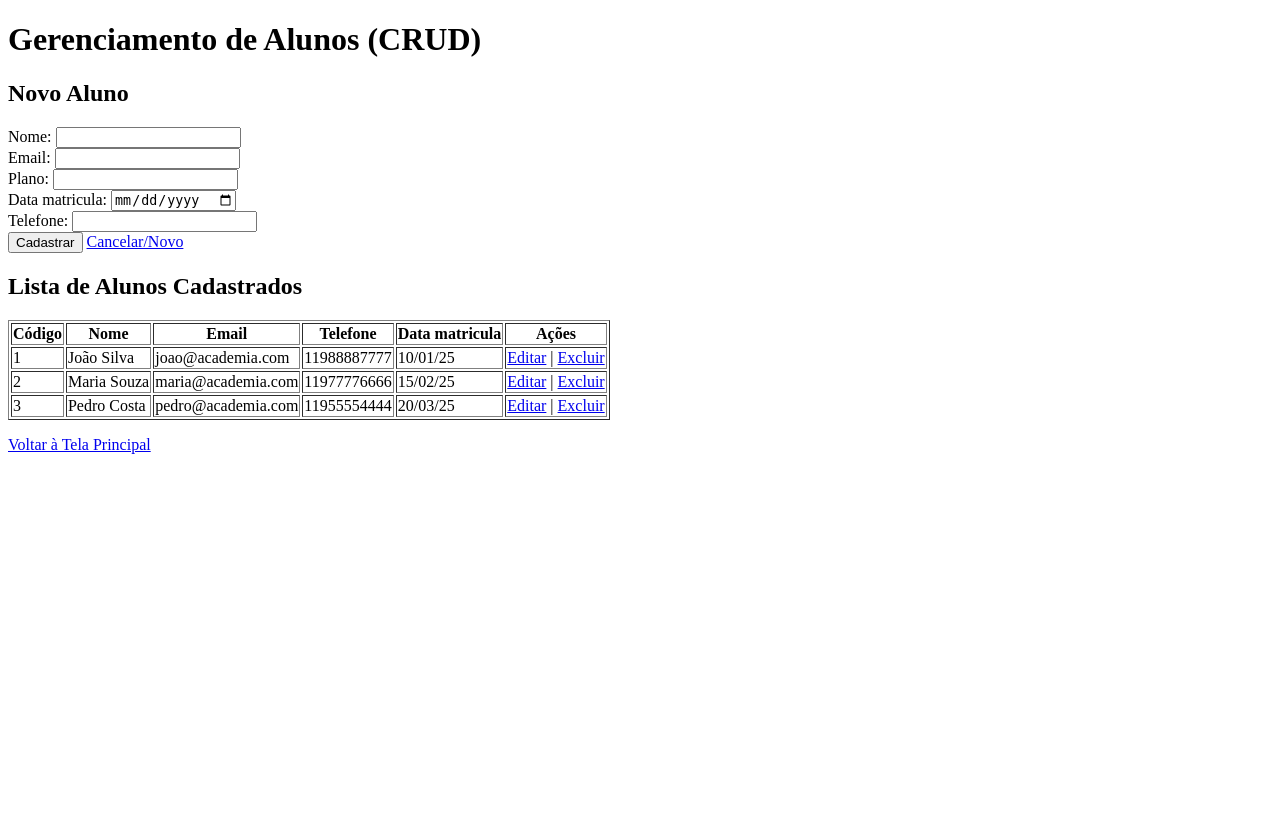
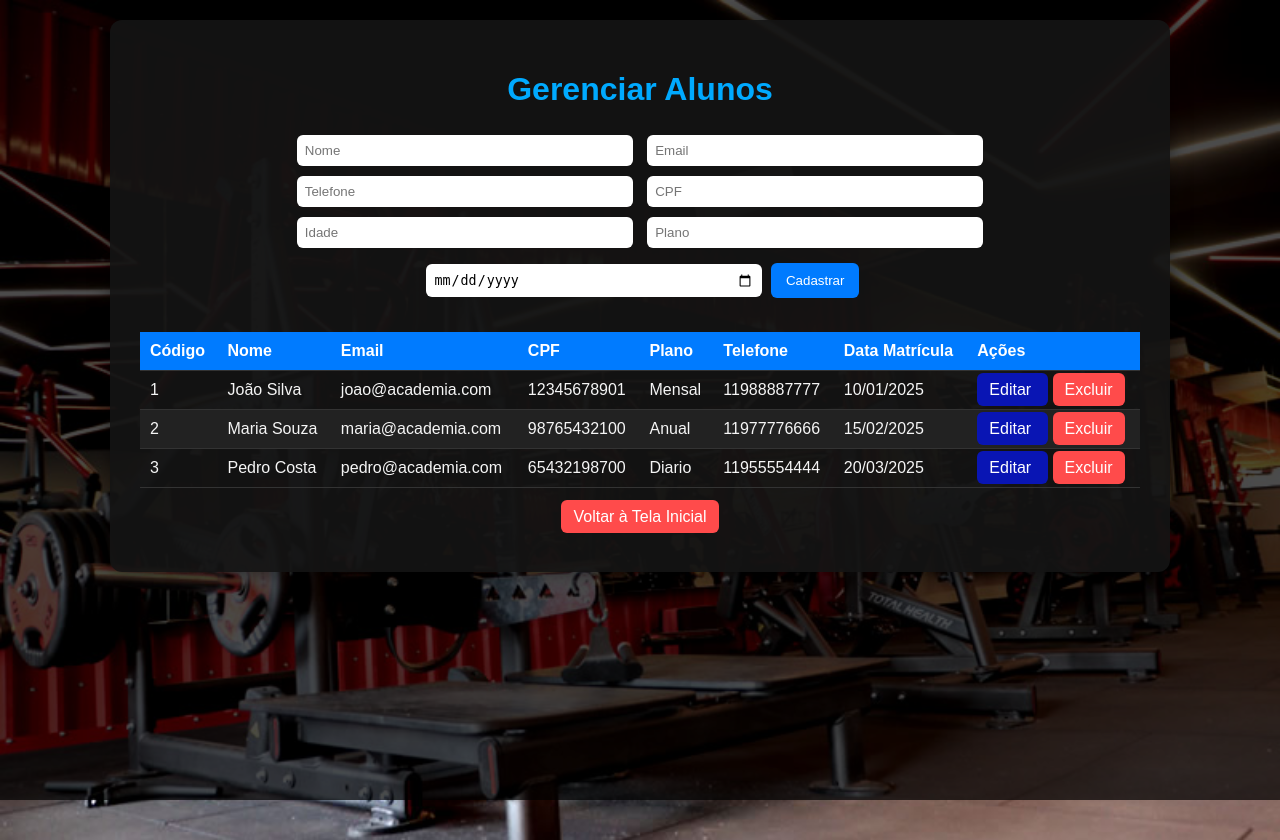
Before and after one commit to rafascampelo/sistema_academia, a PHP site: page /aluno_crud.php in a window 1280 px wide. Before the commit the page ends 454 px from the top, so only its background shows below. Run offline with PHP 8.4, Linux system fonts and the light colour scheme; the visitor is signed in with stand-in values (Sample User, id 1); data comes from the database, SQL or seed files in the repository.

Commit message:
subindo erro em aluno_view.php

```diff
--- a/index.php
+++ b/index.php
@@ -42,13 +42,13 @@ $stats = (new Estatisticas())->getVisaoGeral();
       <?php endif; ?>
 
       <?php if (is_supervisor() && !is_adm()): ?>
-        <a href="aluno_view.php" class="bg-indigo-600 hover:bg-indigo-700 hover:scale-[1.02] transform transition rounded-xl p-6 text-white font-semibold text-center shadow-lg flex flex-col items-center justify-center gap-2">
+        <a href="views/aluno_view.php" class="bg-indigo-600 hover:bg-indigo-700 hover:scale-[1.02] transform transition rounded-xl p-6 text-white font-semibold text-center shadow-lg flex flex-col items-center justify-center gap-2">
           <svg xmlns="http://www.w3.org/2000/svg" class="h-10 w-10 text-white" fill="none" viewBox="0 0 24 24" stroke="currentColor">
             <path stroke-linecap="round" stroke-linejoin="round" stroke-width="2" d="M15 17h5l-1.405-1.405A2.032 2.032 0 0118 14.158V11a6 6 0 10-12 0v3.159c0 .538-.214 1.055-.595 1.436L4 17h5m6 0v1a3 3 0 11-6 0v-1m6 0H9" />
           </svg>
           Visualizar Alunos
         </a>
-        <a href="produto_view.php" class="bg-emerald-600 hover:bg-emerald-700 hover:scale-[1.02] transform transition rounded-xl p-6 text-white font-semibold text-center shadow-lg flex flex-col items-center justify-center gap-2">
+        <a href="views/produto_view.php" class="bg-emerald-600 hover:bg-emerald-700 hover:scale-[1.02] transform transition rounded-xl p-6 text-white font-semibold text-center shadow-lg flex flex-col items-center justify-center gap-2">
           <svg xmlns="http://www.w3.org/2000/svg" class="h-10 w-10 text-white" fill="none" viewBox="0 0 24 24" stroke="currentColor">
             <path stroke-linecap="round" stroke-linejoin="round" stroke-width="2" d="M3 3h18v18H3V3z" />
           </svg>
--- /dev/null
+++ b/scripts/scriptAlunoList.js
@@ -0,0 +1,10 @@
+window.addEventListener("DOMContentLoaded", () => {
+  const container = document.getElementById("container");
+  setTimeout(() => container.classList.add("show"), 50);
+
+  document.getElementById("voltar").addEventListener("click", (e) => {
+    e.preventDefault();
+    container.classList.add("exit");
+    setTimeout(() => (window.location.href = "index.php"), 600);
+  });
+});
--- /dev/null
+++ b/styles/aluno.css
@@ -0,0 +1,132 @@
+
+body {
+    font-family: Arial, sans-serif;
+    margin: 0;
+    min-height: 100vh;
+    padding: 20px 0;
+    display: flex;
+    justify-content: center;
+    align-items: flex-start;
+    color: #f5f5f5;
+    background: url('../assets/fundo.jpg') no-repeat center center fixed;
+    background-size: cover;
+    overflow: hidden;
+}
+
+body::before {
+    content: "";
+    position: fixed;
+    top:0; left:0;
+    width:100%; height:100%;
+    background: rgba(0,0,0,0.7);
+    z-index: -1;
+}
+
+.container {
+    background: rgba(20,20,20,0.92);
+    padding: 30px;
+    border-radius: 12px;
+    box-shadow: 0 0 20px rgba(0,0,0,0.5);
+    width: 90%;
+    max-width: 1000px;
+    transform: translateY(50px);
+    opacity: 0;
+    transition: transform 0.6s ease, opacity 0.6s ease;
+}
+
+.container.show {
+    transform: translateY(0);
+    opacity: 1;
+}
+
+.container.exit {
+    transform: translateY(-150%);
+    opacity: 0;
+}
+
+h1 {
+    color: #00aaff;
+    text-align: center;
+}
+
+form {
+    margin-bottom: 30px;
+    text-align: center;
+}
+
+form input, form select {
+    width: calc(33% - 10px);
+    margin: 5px;
+    padding: 8px;
+    border-radius: 6px;
+    border: none;
+}
+
+form button {
+    background: #007bff;
+    color: white;
+    padding: 10px 15px;
+    border-radius: 6px;
+    border: none;
+    cursor: pointer;
+    margin-top: 10px;
+    transition: 0.3s;
+}
+
+form button:hover { background: #0056b3; }
+
+table {
+    width: 100%;
+    border-collapse: collapse;
+}
+
+th, td {
+    padding: 10px;
+    border-bottom: 1px solid #333;
+    text-align: left;
+}
+
+th {
+    background: #007bff;
+    color: white;
+}
+
+tr:nth-child(even) { background: #222; }
+tr:hover { background: #333; }
+
+/* ======================= */
+/* BOTÃO EDITAR            */
+/* ======================= */
+.button-edit {
+    background: #0915b4ff;
+    color: white;
+    padding: 8px 12px;
+    border-radius: 6px;
+    text-decoration: none;
+    margin-right: 5px;
+    transition: 0.3s;
+}
+.button-edit:hover {
+    background: #0056b3;
+}
+
+/* ======================= */
+/* BOTÃO EXCLUIR           */
+/* ======================= */
+.button-delete {
+    background: #ff4b4b;
+    color: white;
+    padding: 8px 12px;
+    border-radius: 6px;
+    text-decoration: none;
+    transition: 0.3s;
+}
+.button-delete:hover {
+    background: #cc0000;
+}
+
+.mensagem {
+    text-align: center;
+    margin-bottom: 15px;
+    color: #00ff88;
+}
--- a/views/aluno_list.view.php
+++ b/views/aluno_list.view.php
@@ -9,77 +9,89 @@
 <html lang="pt-BR">
 <head>
     <title>CRUD Alunos (ADM)</title>
+
+    <meta charset="UTF-8">
+    <meta name="viewport" content="width=device-width, initial-scale=1.0">
+    <link rel="stylesheet" href="styles/aluno.css">
+    <script src="scripts/scriptAlunoList.js"></script>
     </head>
 <body>
-    <h1>Gerenciamento de Alunos (CRUD)</h1>
+<div class="container" id="container">
 
-    <?php if ($mensagem): ?>
-        <p style="color: green;"><?php echo htmlspecialchars($mensagem); ?></p>
+    <h1>Gerenciar Alunos</h1>
+
+    <?php if (!empty($_GET['mensagem'])): ?>
+        <p class="mensagem"><?php echo htmlspecialchars($_GET['mensagem']); ?></p>
     <?php endif; ?>
 
-    <h2><?php echo $aluno_data ? 'Editar Aluno' : 'Novo Aluno'; ?></h2>
-    <form action="aluno_crud.php" method="POST">
-        <?php if ($aluno_data): ?>
-            <input type="hidden" name="cod_aluno" value="<?php echo $aluno_data['cod_aluno']; ?>">
-        <?php endif; ?>
+    <form method="POST">
+        <input type="hidden" name="cod_aluno" value="<?php echo $aluno_data['cod_aluno'] ?? ''; ?>">
 
-        <label>Nome:</label>
-        <input type="text" name="nome_aluno" value="<?php echo $aluno_data['nome_aluno'] ?? ''; ?>" required><br>
+        <input type="text" name="nome_aluno" placeholder="Nome" value="<?php echo $aluno_data['nome_aluno'] ?? ''; ?>">
+        <input type="text" name="email" placeholder="Email" value="<?php echo $aluno_data['email'] ?? ''; ?>">
+        <input type="text" name="telefone" placeholder="Telefone" value="<?php echo $aluno_data['telefone'] ?? ''; ?>">
+        <input type="text" name="cpf" placeholder="CPF" value="<?php echo $aluno_data['cpf'] ?? ''; ?>">
+        <input type="number" name="idade" placeholder="Idade" value="<?php echo $aluno_data['idade'] ?? ''; ?>">
+        <input type="text" name="plano_pag" placeholder="Plano" value="<?php echo $aluno_data['plano_pag'] ?? ''; ?>">
+        <input type="date" name="Data_matricula" value="<?php echo $aluno_data['Data_matricula'] ?? ''; ?>">
 
-        <label>Email:</label>
-        <input type="email" name="email" value="<?php echo $aluno_data['email'] ?? ''; ?>"><br>
-
-        <label>Plano:</label>
-        <input type="text" name="plano_pag" value="<?php echo $aluno_data['plano_pag'] ?? ''; ?>" required><br>
-
-        <label>Data matricula:</label>
-        <input type="date" name="Data_matricula" value="<?php echo $aluno_data['Data_matricula'] ?? ''; ?>" required><br>
-
-         <label>Telefone:</label>
-        <input type="text" name="telefone" value="<?php echo $aluno_data['telefone'] ?? ''; ?>" required><br>
-
-
-        <button type="submit"><?php echo $aluno_data ? 'Salvar Alterações' : 'Cadastrar'; ?></button>
-        <a href="aluno_crud.php">Cancelar/Novo</a>
+        <button type="submit">
+            <?php echo isset($aluno_data) ? 'Atualizar' : 'Cadastrar'; ?>
+        </button>
     </form>
 
-    <h2>Lista de Alunos Cadastrados</h2>
-    <table border="1">
+<table>
     <thead>
         <tr>
             <th>Código</th>
             <th>Nome</th>
             <th>Email</th>
+            <th>CPF</th>
+            <th>Plano</th>
             <th>Telefone</th>
-                <th>Data matricula</th>
+            <th>Data Matrícula</th>
             <th>Ações</th>
         </tr>
     </thead>
+
     <tbody>
     <?php foreach ($alunos as $aluno): ?>
         <tr>
             <td><?php echo $aluno['cod_aluno']; ?></td>
             <td><?php echo htmlspecialchars($aluno['nome_aluno']); ?></td>
             <td><?php echo htmlspecialchars($aluno['email']); ?></td>
+            <td><?php echo htmlspecialchars($aluno['cpf']); ?></td>
+            <td><?php echo htmlspecialchars($aluno['plano_pag']); ?></td>
             <td><?php echo htmlspecialchars($aluno['telefone']); ?></td>
+            <td><?php echo !empty($aluno['Data_matricula']) ? date('d/m/Y', strtotime($aluno['Data_matricula'])) : 'N/A'; ?></td>
+
             <td>
-  <?php
-    echo !empty($aluno['Data_matricula'])
-      ? date('d/m/y', strtotime($aluno['Data_matricula']))
-      : 'N/A';
-  ?>
-</td>
-                <td>
-                    <a href="aluno_crud.php?action=edit&id=<?php echo $aluno['cod_aluno']; ?>">Editar</a> |
+                <a class="button-edit"
+                   href="aluno_crud.php?action=edit&id=<?php echo $aluno['cod_aluno']; ?>">
+                   Editar
+                </a>
 
-                    <a href="aluno_crud.php?action=delete&id=<?php echo $aluno['cod_aluno']; ?>"
-                       onclick="return confirm('Tem certeza que deseja excluir?');">Excluir</a>
+                <a class="button-delete"
+                   href="aluno_crud.php?action=delete&id=<?php echo $aluno['cod_aluno']; ?>"
+                   onclick="return confirm('Deseja realmente excluir?');">
+                   Excluir
+                </a>
             </td>
         </tr>
     <?php endforeach; ?>
     </tbody>
 </table>
 
-    <p><a href="index.php">Voltar à Tela Principal</a></p>
+<p style="text-align:center; margin-top:20px;">
+    <a class="button-delete" id="voltar" href="#" style="cursor:pointer;">
+        Voltar à Tela Inicial
+    </a>
+</p>
+
+
+</div>
+
+
+
 </body>
 </html>
```
Also changed, not shown: views/aluno_view.php (+20 -19 lines), banco.sql (renamed from gestao academia novo 1 1 1.sql). Lines whose indentation alone changed are shown as unchanged.
